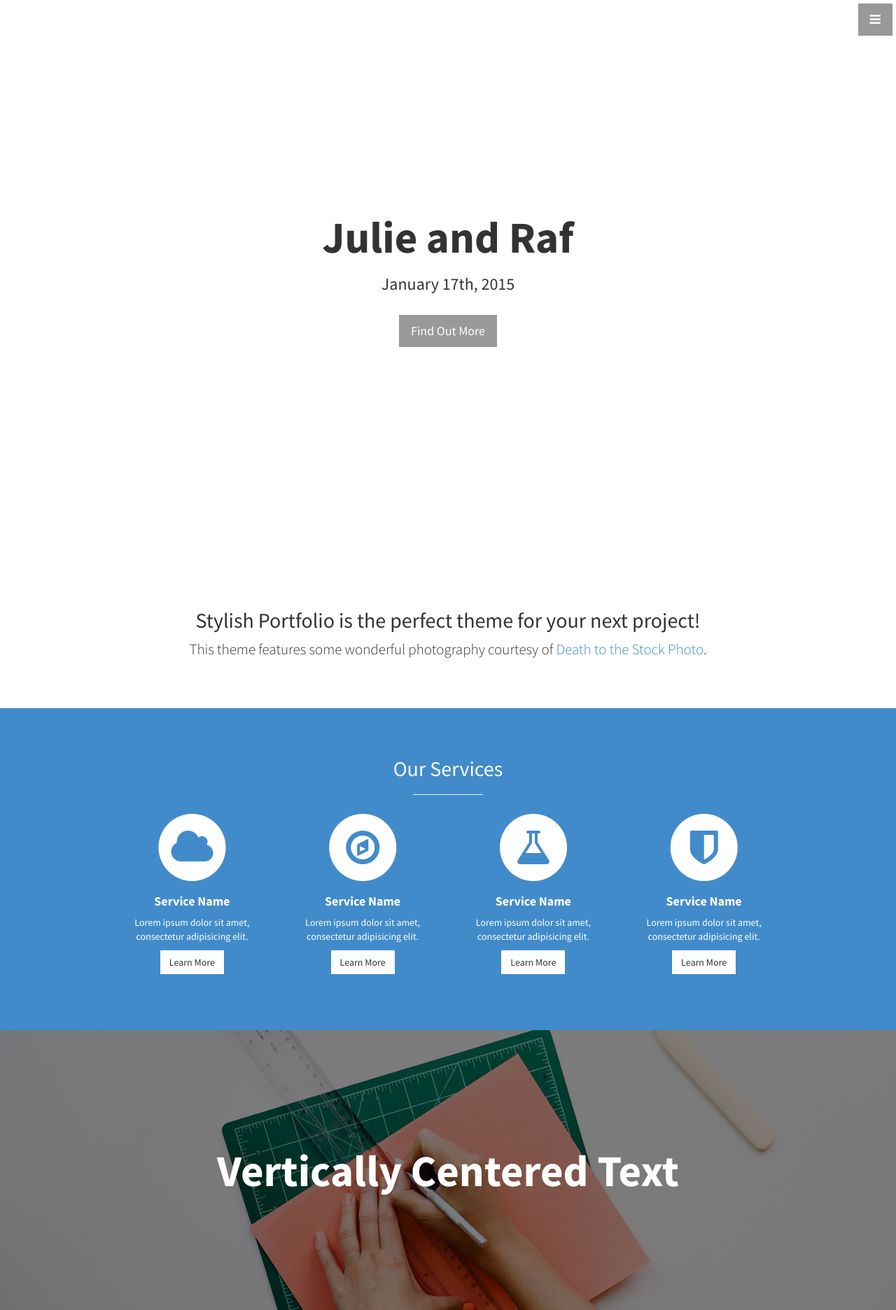
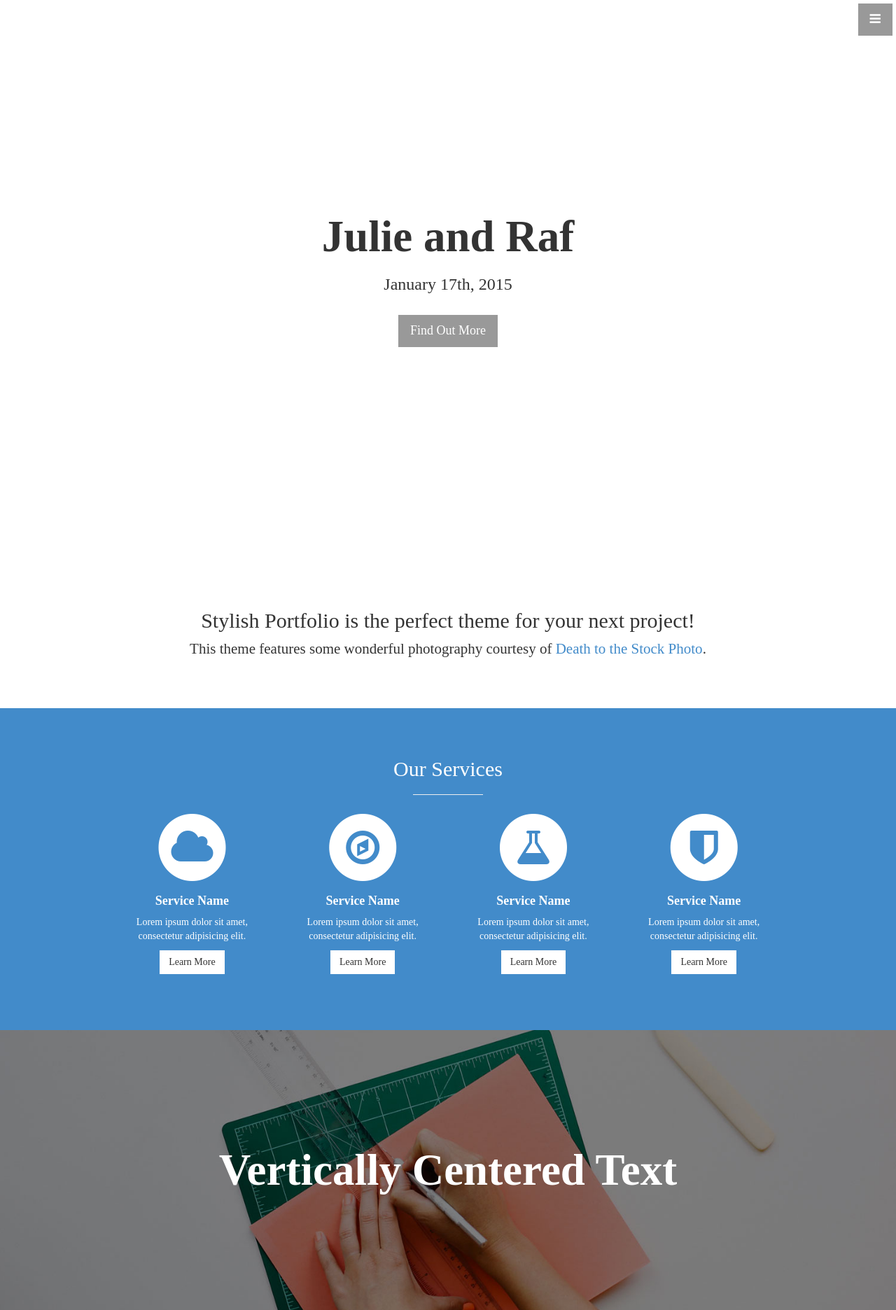
Before and after one commit to rgarcia/wedding, a plain HTML site: page index.html in a window 1280 px wide. Shown: the top 1872 px of the page at 70% size. Drawn offline with Linux system fonts and the light colour scheme.

Commit message:
new font

```diff
--- a/css/stylish-portfolio.css
+++ b/css/stylish-portfolio.css
@@ -13,7 +13,8 @@ body {
 }
 
 body {
-    font-family: "Source Sans Pro","Helvetica Neue",Helvetica,Arial,sans-serif;
+    /* font-family: "Source Sans Pro","Helvetica Neue",Helvetica,Arial,sans-serif; */
+    font-family: "Plaza";
 }
 
 .text-vertical-center {
--- a/index.html
+++ b/index.html
@@ -300,6 +300,19 @@
     });
     </script>
 
+<!-- plaza web font -->
+<script type="text/javascript">
+    (function() {
+        var path = '//easy.myfonts.net/v2/js?sid=134608(font-family=Plaza)&key=8H72RwbD8e',
+            protocol = ('https:' == document.location.protocol ? 'https:' : 'http:'),
+            trial = document.createElement('script');
+        trial.type = 'text/javascript';
+        trial.async = true;
+        trial.src = protocol + path;
+        var head = document.getElementsByTagName("head")[0];
+        head.appendChild(trial);
+    })();
+</script>
 </body>
 
 </html>
```
